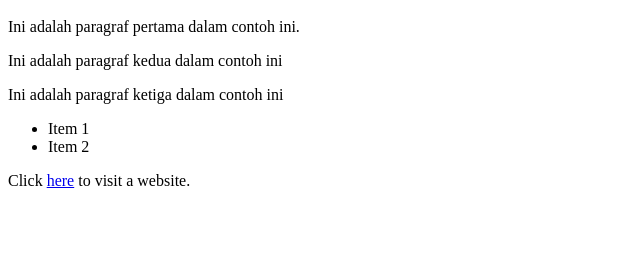
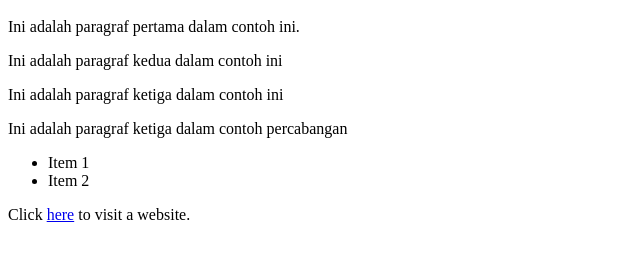
Before and after one commit to fiqihtrid/contoh, a plain HTML site: page index.html in a window 1280 px wide. Shown: the part 48-306 px from the top of the page, without its empty margins (0-640 px from the left). Drawn offline with Linux system fonts and the light colour scheme.

Commit message:
update index.html
update index.html di branch cobapercabangan

```diff
--- a/index.html
+++ b/index.html
@@ -7,6 +7,7 @@
     <p>Ini adalah paragraf pertama dalam contoh ini.</p>
     <p>Ini adalah paragraf kedua dalam contoh ini</p>
     <p>Ini adalah paragraf ketiga dalam contoh ini</p>
+    <p>Ini adalah paragraf ketiga dalam contoh percabangan</p>
       <ul>
         <li>Item 1</li>
         <li>Item 2</li>
```
